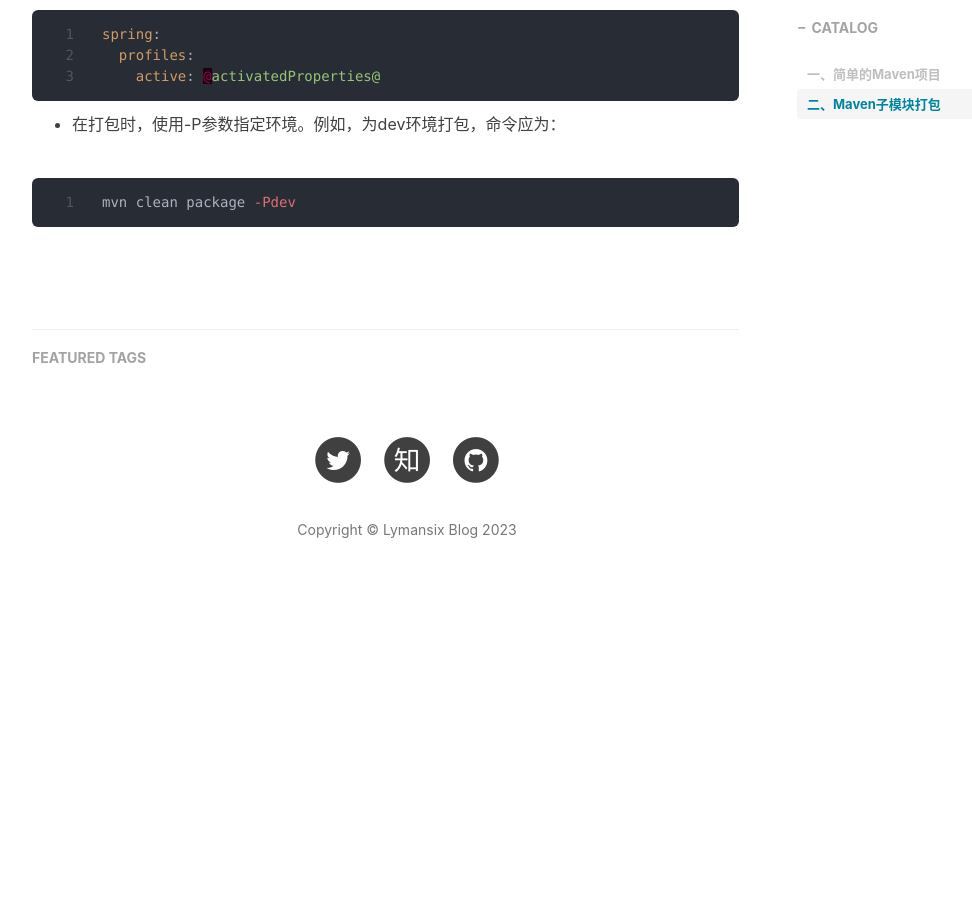
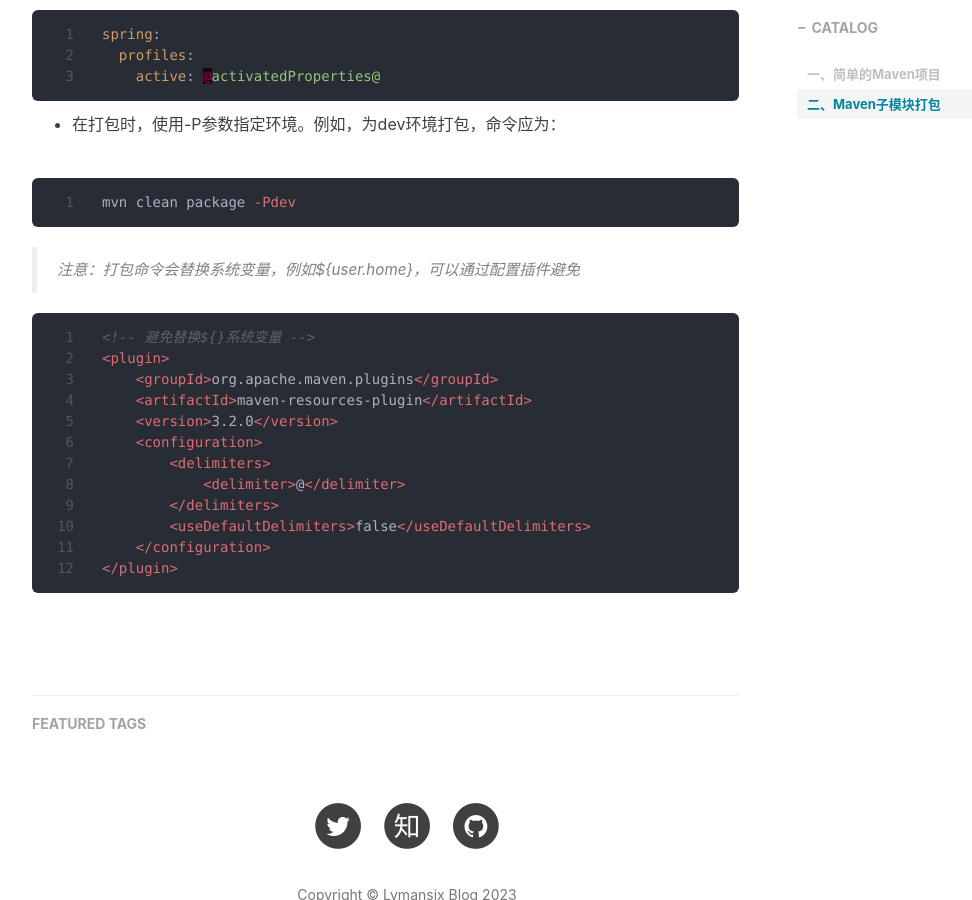
Before and after one commit to lymansix/lymansix.github.io, a Jekyll site: the page built from _posts/2023-06-28-maven.md, in a window 1280 px wide and 900 px high, scrolled down 2924 px. Shown: the whole window, without its empty margins (233-1205 px from the left). Built offline with Jekyll 4.4.1, drawn with Linux system fonts in a browser that asks for light colours; nearby versions of some CDN libraries; comment, search, counter and statistics services are not loaded; before the commit the page ends 3530 px from its top, so only the background shows below that.

Commit message:
add plugin to stop replace system var

````diff
--- a/_posts/2023-06-28-maven.md
+++ b/_posts/2023-06-28-maven.md
@@ -115,3 +115,20 @@ spring:
 ```sh
 mvn clean package -Pdev
 ```
+
+> 注意：打包命令会替换系统变量，例如${user.home}，可以通过配置插件避免
+
+```xml
+<!-- 避免替换${}系统变量 -->
+<plugin>
+    <groupId>org.apache.maven.plugins</groupId>
+    <artifactId>maven-resources-plugin</artifactId>
+    <version>3.2.0</version>
+    <configuration>
+        <delimiters>
+            <delimiter>@</delimiter>
+        </delimiters>
+        <useDefaultDelimiters>false</useDefaultDelimiters>
+    </configuration>
+</plugin>
+```
````
